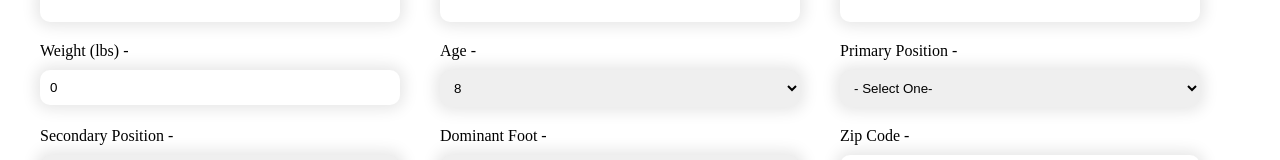
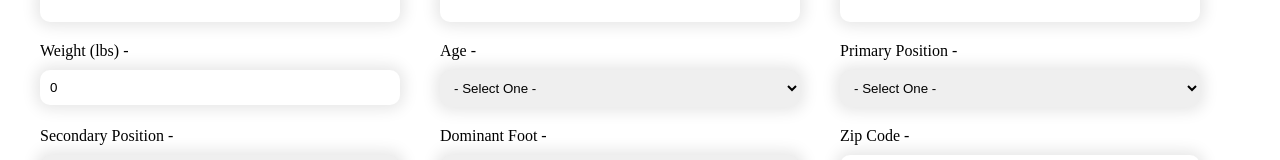
Before and after one commit to KickMatch/KickMatchFE, a React (Create React App) app: page /registration-athlete in a window 1280 px wide. Shown: the part 217-377 px from the top of the page. Built offline with nearby package versions, Linux system fonts and the light colour scheme.

Commit message:
Back to Login Button

```diff
--- a/src/components/RegistrationAthlete/RegistrationAthlete.js
+++ b/src/components/RegistrationAthlete/RegistrationAthlete.js
@@ -2,10 +2,12 @@ import React, { useState, useEffect } from 'react';
 import { Link } from 'react-router-dom';
 import './RegistrationAthlete.css';
 import { CREATE_TALENT } from '../../GraphQL/Mutations';
+import { LOAD_ALL_TALENT } from '../../GraphQL/Queries';
 import { useMutation } from '@apollo/client';
 import Error from '../Error/Error';
 
 const RegistrationAthlete = ({ setSubmitted }) => {
+  const [registered, setRegistered] = useState(false);
   const [registrationAthlete, setRegistrationAthlete] = useState({
     name: '',
     age: 0,
@@ -29,10 +31,12 @@ const RegistrationAthlete = ({ setSubmitted }) => {
 
   const talentList = ['Defensive', 'Passing', 'Agility', 'Top Speed', 'Off Ball Movement', 'Taking Free Kicks', 'Taking Corner Kicks', 'Shooting','Leadership', 'Dribbling'];
 
-  const [createTalent, {error}] = useMutation(CREATE_TALENT);
+  const [createTalent, {error}] = useMutation(CREATE_TALENT, {
+    refetchQueries: [LOAD_ALL_TALENT]
+  });
 
-  const registerTalent = () => {
-    setSubmitted(true)
+  const registerTalent = (e) => {
+    e.preventDefault();
     createTalent({
       variables: {
         name: registrationAthlete.name,
@@ -52,10 +56,13 @@ const RegistrationAthlete = ({ setSubmitted }) => {
         talents: registrationAthlete.talents,
         awards: registrationAthlete.awards
       }
+
     })
     if (error) {
       < Error />
     }
+    setRegistered(true)
+    setSubmitted(true)
   }
 
   const handleChange = (e) => {
@@ -88,9 +95,9 @@ const RegistrationAthlete = ({ setSubmitted }) => {
   return (
     <section className='registration-athlete-page'>
       <header className='registration-athlete-header'>
-        <h1>Create a New Athlete Profile</h1>
+        <h1 className='registration-athlete-heading'>Create a New Athlete Profile</h1>
       </header>
-      <section className='athlete-form'>
+      <form className='athlete-form'>
         <section className='athlete-stats'>
           <label>Full Name ('David Beckham')-
             <input type='text' name='name' value={registrationAthlete.name} onChange={e => handleChange(e)}></input>
@@ -106,7 +113,7 @@ const RegistrationAthlete = ({ setSubmitted }) => {
           </label>
           <label>Age -
             <select name='age' value={registrationAthlete.age} onChange={e => handleChange(e)}>
-              <option value='' disabled>- Select One-</option>
+              <option value='' >- Select One -</option>
               <option value='8'>8</option>
               <option value='9'>9</option>
               <option value='10'>10</option>
@@ -122,13 +129,13 @@ const RegistrationAthlete = ({ setSubmitted }) => {
           </label>
           <label>Primary Position -
             <select name='primaryPosition' value={registrationAthlete.primaryPosition} onChange={e => handleChange(e)}>
-              <option value='' disabled>- Select One-</option>
+              <option value='' disabled>- Select One -</option>
               {positionList.map((position, index) => <option key={index} value={position}>{position}</option>)}
             </select>
           </label>
           <label>Secondary Position -
             <select name='secondaryPosition' value={registrationAthlete.secondaryPosition} onChange={e => handleChange(e)}>
-              <option value='' disabled>- Select One-</option>
+              <option value='' disabled>- Select One -</option>
               {positionList.map((position, index) => <option key={index} value={position}>{position}</option>)}
             </select>
           </label>
@@ -167,18 +174,24 @@ const RegistrationAthlete = ({ setSubmitted }) => {
         </label>
         </div>
         {
-        registrationAthlete.name && registrationAthlete.age && registrationAthlete.height && registrationAthlete.weight && registrationAthlete.primaryPosition && registrationAthlete.secondaryPosition && registrationAthlete.videoUrl && registrationAthlete.zipcode && registrationAthlete.email && registrationAthlete.dominantFoot && registrationAthlete.goalsMadeLs && registrationAthlete.verticalJump && registrationAthlete.fortyDash && registrationAthlete.jugglingRecord && registrationAthlete.talents && registrationAthlete.awards
-        ?
-        <Link to='/'>
+        registered ?
+          <>
+            <Link to='/'>
+              <button className='register-button'>Back to Login</button>
+            </Link>
+            <p className='not-completed' >Submitted! Return to Login Page and refresh that page to Login!</p>
+          </>
+          :
+          registrationAthlete.name && registrationAthlete.age && registrationAthlete.height && registrationAthlete.weight && registrationAthlete.primaryPosition && registrationAthlete.secondaryPosition && registrationAthlete.videoUrl && registrationAthlete.zipcode && registrationAthlete.email && registrationAthlete.dominantFoot && registrationAthlete.goalsMadeLs && registrationAthlete.verticalJump && registrationAthlete.fortyDash && registrationAthlete.jugglingRecord && registrationAthlete.talents && registrationAthlete.awards
+          ?
           <button className='register-button' onClick={registerTalent} >Register</button>
-        </Link>
-        :
+          :
           <>
             <button className='register-button' disabled>Register</button>
             <p className='not-completed' >All fields must be completed!</p>
           </>
         }
-      </section>
+      </form>
     </section>
   );
 }
```
